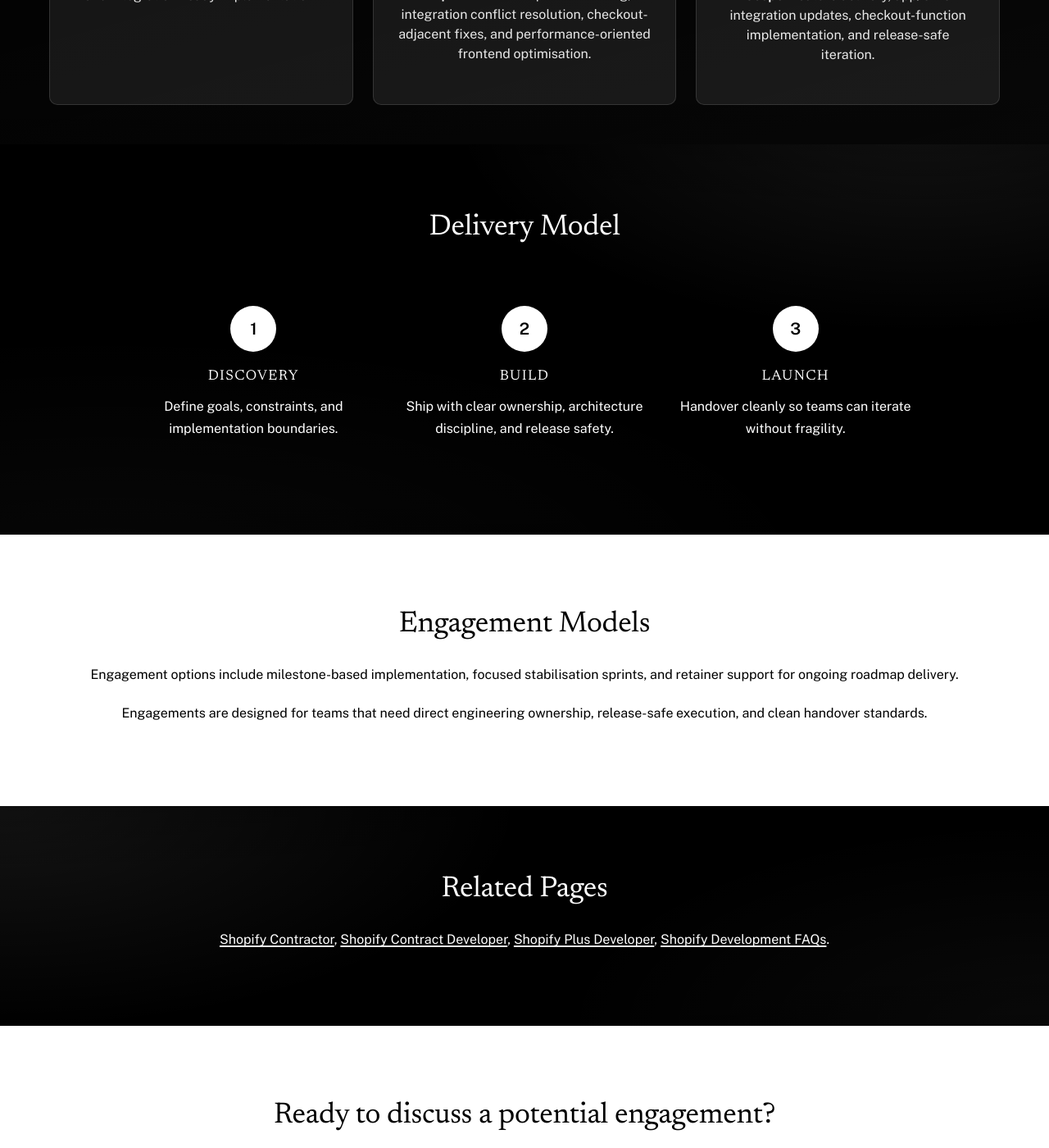
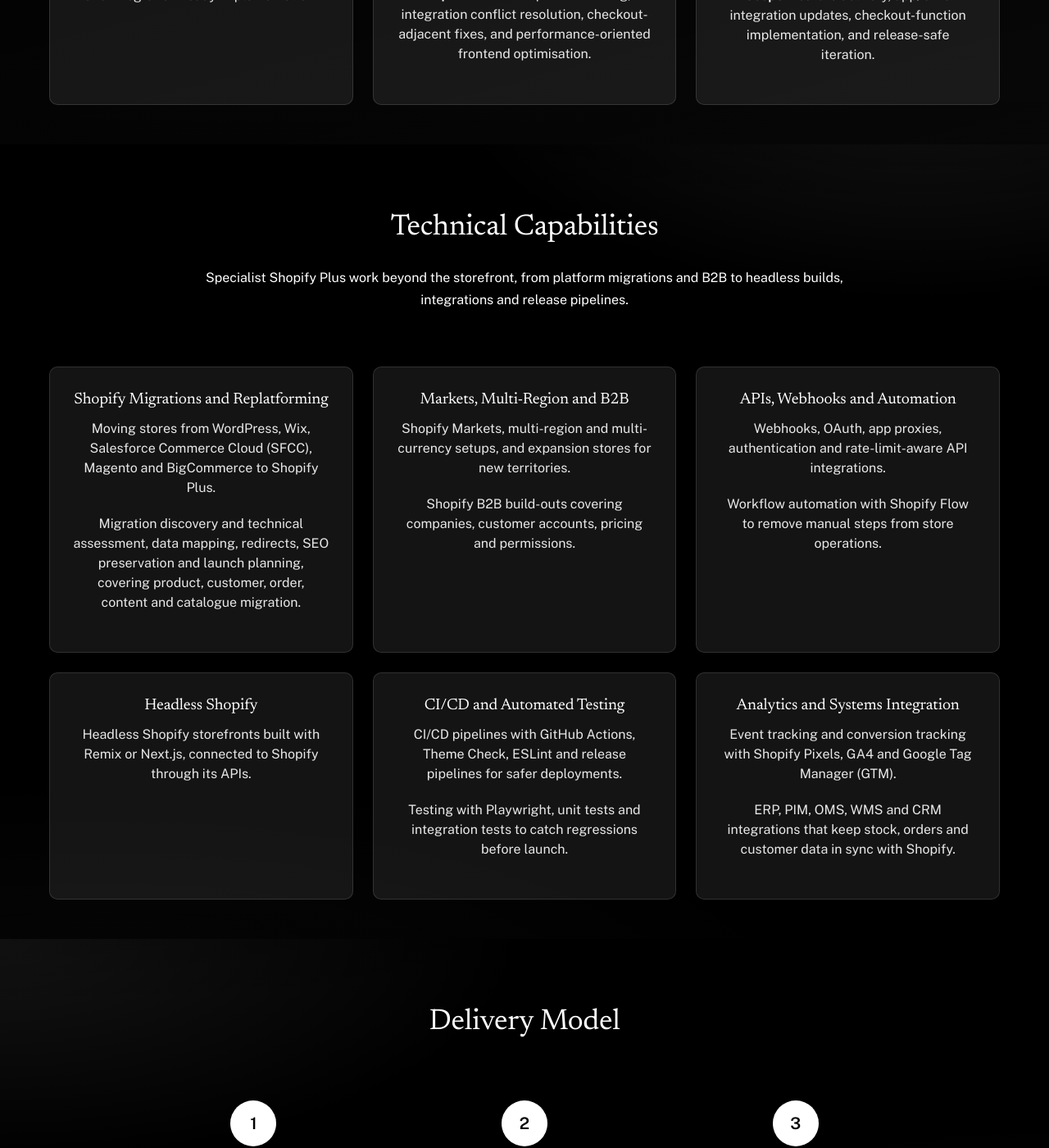
Before and after one commit to DanielleChantee/daniellechantee.github.io, a Jekyll site: the page built from services.html, in a window 1280 px wide and 1400 px high, scrolled down 1674 px. Shown: the whole window at 82% size. Built offline with Jekyll 4.4.1, drawn with Linux system fonts in a browser that asks for light colours.

Commit message:
feat(services): add technical capabilities section

```diff
--- a/services.html
+++ b/services.html
@@ -1,7 +1,7 @@
 ---
 layout: default
 title: Services | Shopify Plus Engineering
-description: Shopify Plus engineering services covering theme architecture, app integrations, checkout functions, metafields/metaobjects, and conversion-aware frontend implementation.
+description: Shopify Plus engineering services covering platform migrations, Markets and B2B, headless Shopify, API integrations, CI/CD and testing, analytics, and ERP/PIM/OMS/CRM integrations alongside theme architecture and checkout functions.
 permalink: /services/
 image: /images/profile-picture.jpeg
 type: website
@@ -83,6 +83,48 @@
   </div>
 </div>
 
+<div class="about about-features content-section">
+  <div class="content">
+    <h2>Technical Capabilities</h2>
+    <p>
+      Specialist Shopify Plus work beyond the storefront, from platform
+      migrations and B2B to headless builds, integrations and release
+      pipelines.
+    </p>
+  </div>
+  <div class="service-features services-page-features">
+    <div class="service-item">
+      <h3 class="service-heading">Shopify Migrations and Replatforming</h3>
+      <p class="service-paragraph">Moving stores from WordPress, Wix, Salesforce Commerce Cloud (SFCC), Magento and BigCommerce to Shopify Plus.</p>
+      <p class="service-paragraph">Migration discovery and technical assessment, data mapping, redirects, SEO preservation and launch planning, covering product, customer, order, content and catalogue migration.</p>
+    </div>
+    <div class="service-item">
+      <h3 class="service-heading">Markets, Multi-Region and B2B</h3>
+      <p class="service-paragraph">Shopify Markets, multi-region and multi-currency setups, and expansion stores for new territories.</p>
+      <p class="service-paragraph">Shopify B2B build-outs covering companies, customer accounts, pricing and permissions.</p>
+    </div>
+    <div class="service-item">
+      <h3 class="service-heading">APIs, Webhooks and Automation</h3>
+      <p class="service-paragraph">Webhooks, OAuth, app proxies, authentication and rate-limit-aware API integrations.</p>
+      <p class="service-paragraph">Workflow automation with Shopify Flow to remove manual steps from store operations.</p>
+    </div>
+    <div class="service-item">
+      <h3 class="service-heading">Headless Shopify</h3>
+      <p class="service-paragraph">Headless Shopify storefronts built with Remix or Next.js, connected to Shopify through its APIs.</p>
+    </div>
+    <div class="service-item">
+      <h3 class="service-heading">CI/CD and Automated Testing</h3>
+      <p class="service-paragraph">CI/CD pipelines with GitHub Actions, Theme Check, ESLint and release pipelines for safer deployments.</p>
+      <p class="service-paragraph">Testing with Playwright, unit tests and integration tests to catch regressions before launch.</p>
+    </div>
+    <div class="service-item">
+      <h3 class="service-heading">Analytics and Systems Integration</h3>
+      <p class="service-paragraph">Event tracking and conversion tracking with Shopify Pixels, GA4 and Google Tag Manager (GTM).</p>
+      <p class="service-paragraph">ERP, PIM, OMS, WMS and CRM integrations that keep stock, orders and customer data in sync with Shopify.</p>
+    </div>
+  </div>
+</div>
+
 <!-- PROCESS SECTION -->
 <div class="about about-features content-section process-section">
   <div class="content">
```
